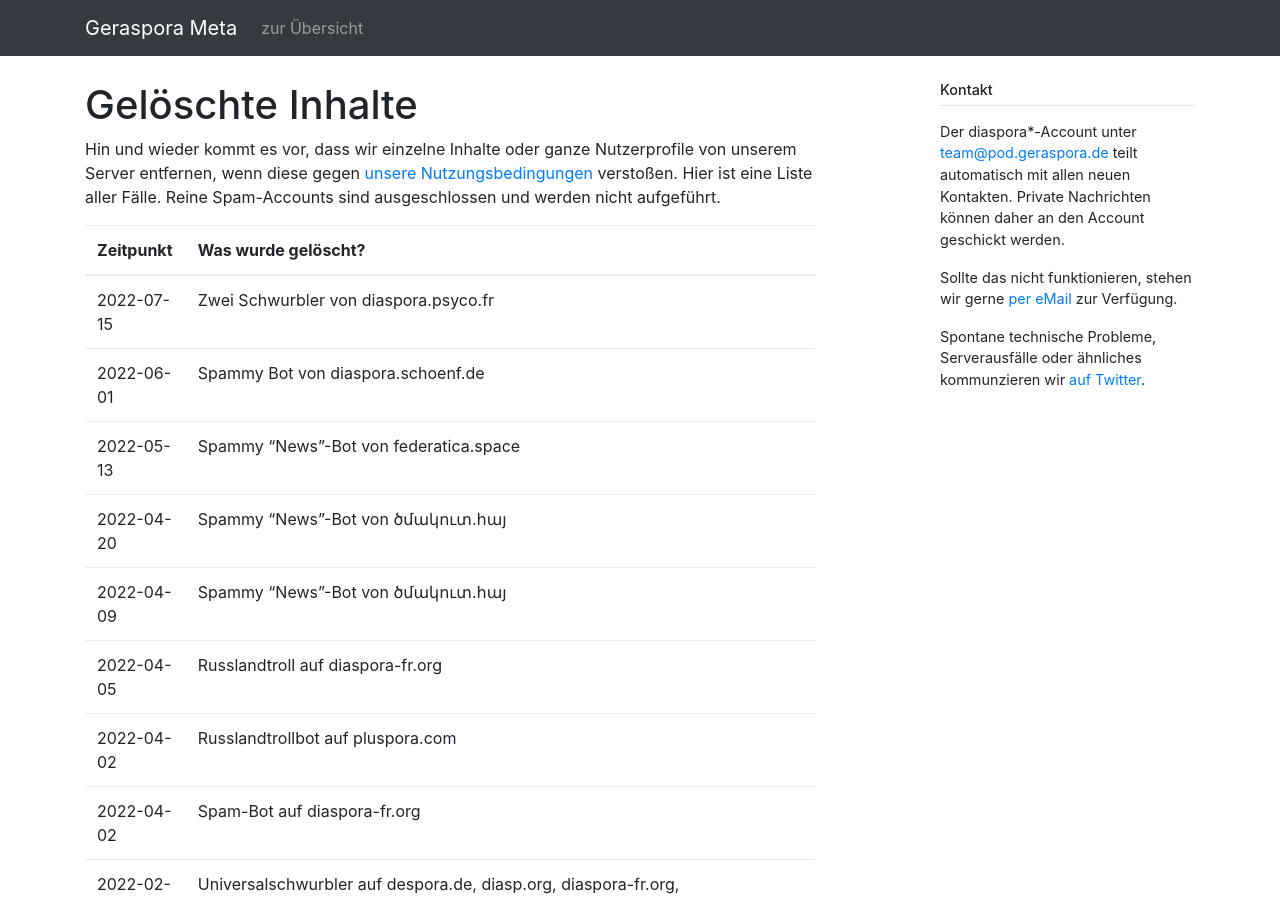
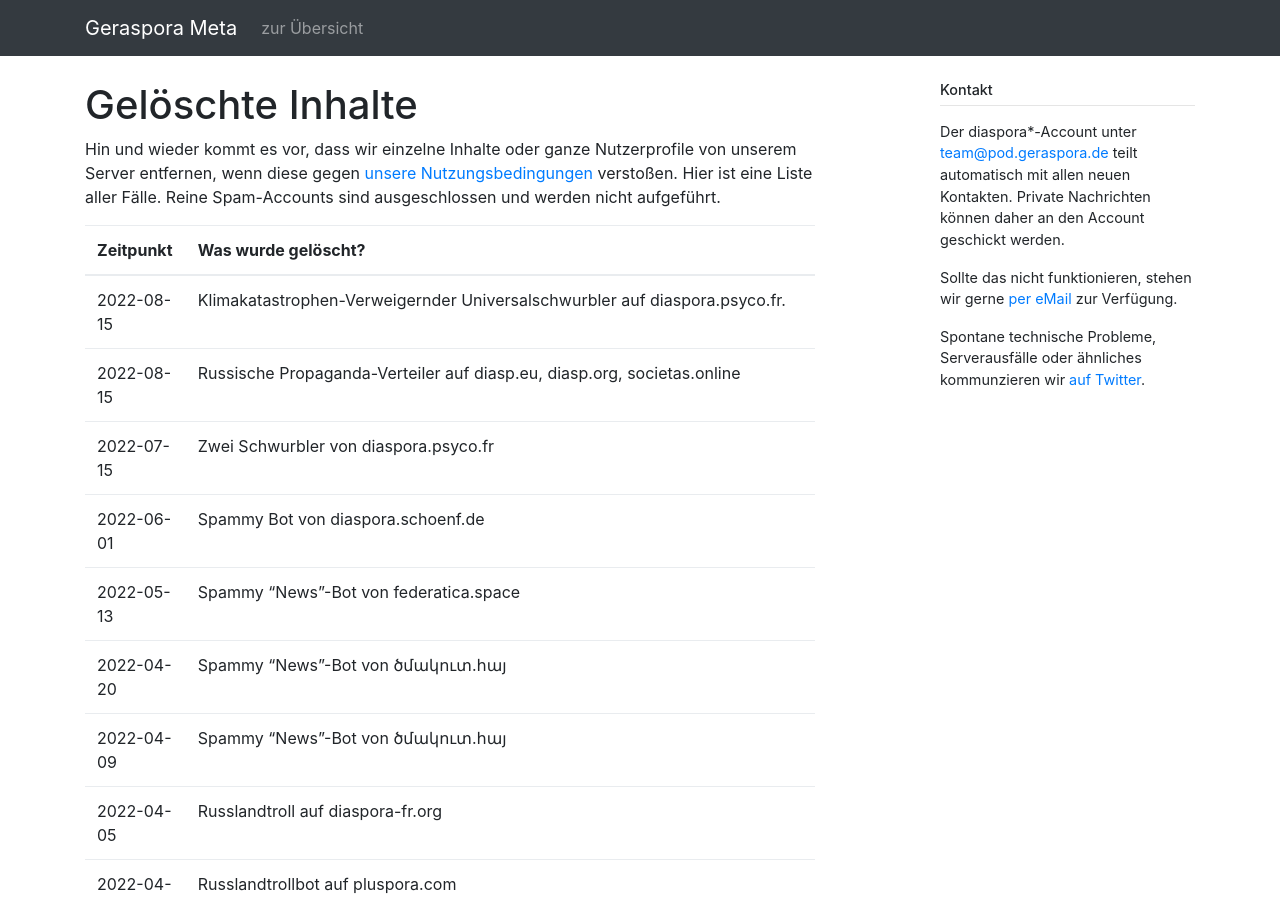
Before and after one commit to geraspora/meta, a Jekyll site: the page built from pod/deleted_contents.md, in a window 1280 px wide and 900 px high. Built offline with Jekyll 4.4.1, drawn with Linux system fonts in a browser that asks for light colours.

Commit message:
+deletions

```diff
--- a/pod/deleted_contents.md
+++ b/pod/deleted_contents.md
@@ -8,6 +8,8 @@
 
 | Zeitpunkt  | Was wurde gelöscht?                                                                                                                                                                                                                                                                                                                                                                                                                                                                                                                                                                                                                                                                                                                                                                                                                                                                                                                                                       |
 | ---------- | ------------------------------------------------------------------------------------------------------------------------------------------------------------------------------------------------------------------------------------------------------------------------------------------------------------------------------------------------------------------------------------------------------------------------------------------------------------------------------------------------------------------------------------------------------------------------------------------------------------------------------------------------------------------------------------------------------------------------------------------------------------------------------------------------------------------------------------------------------------------------------------------------------------------------------------------------------------------------- |
+| 2022-08-15 | Klimakatastrophen-Verweigernder Universalschwurbler auf diaspora.psyco.fr.                                                                                                                                                                                                                                                                                                                                                                                                                                                                                                                                                                                                                                                                                                                                                                                                                                                                                                |
+| 2022-08-15 | Russische Propaganda-Verteiler auf diasp.eu, diasp.org, societas.online                                                                                                                                                                                                                                                                                                                                                                                                                                                                                                                                                                                                                                                                                                                                                                                                                                                                                                   |
 | 2022-07-15 | Zwei Schwurbler von diaspora.psyco.fr                                                                                                                                                                                                                                                                                                                                                                                                                                                                                                                                                                                                                                                                                                                                                                                                                                                                                                                                     |
 | 2022-06-01 | Spammy Bot von diaspora.schoenf.de                                                                                                                                                                                                                                                                                                                                                                                                                                                                                                                                                                                                                                                                                                                                                                                                                                                                                                                                        |
 | 2022-05-13 | Spammy "News"-Bot von federatica.space                                                                                                                                                                                                                                                                                                                                                                                                                                                                                                                                                                                                                                                                                                                                                                                                                                                                                                                                    |
```
